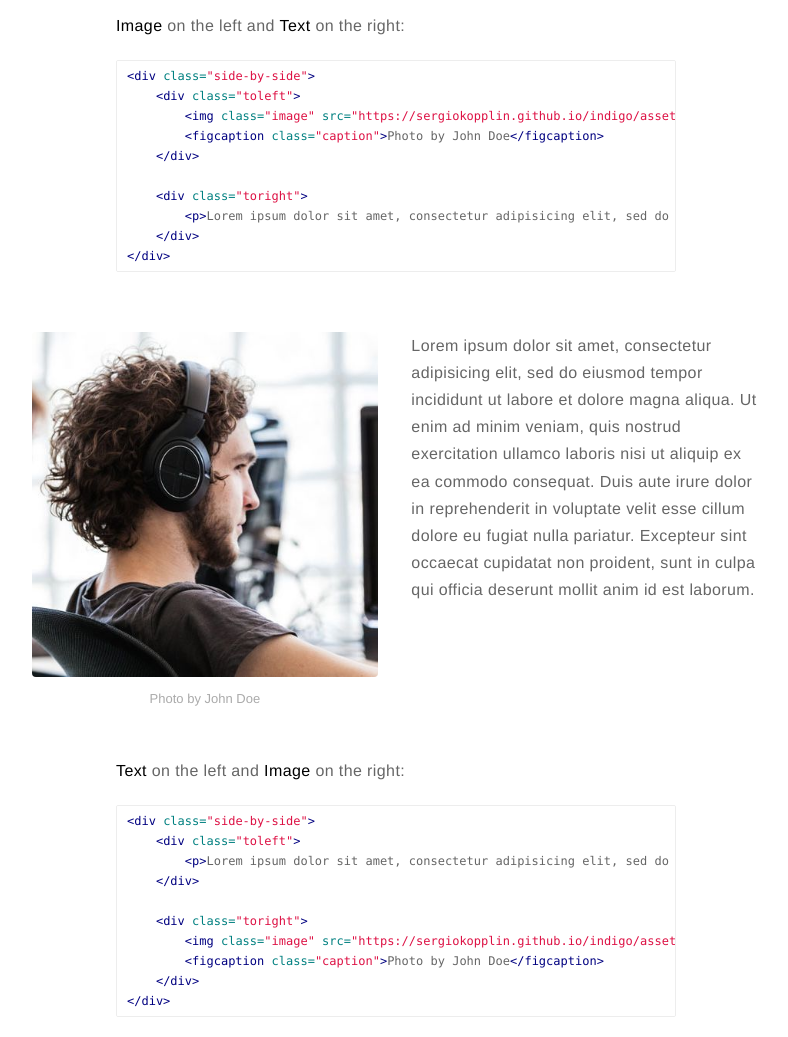
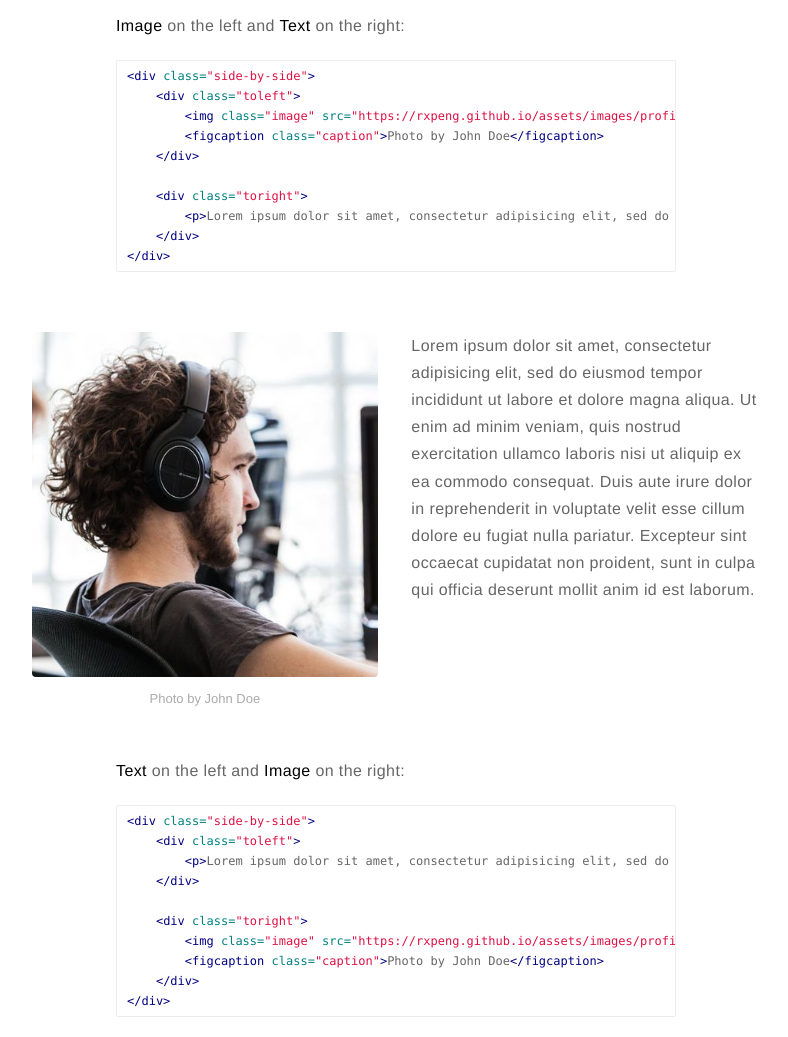
Before and after one commit to rxpeng/rxpeng, a Jekyll site: the page built from _posts/2015-02-24-markdown-extra-components.markdown, in a window 1280 px wide and 1400 px high, scrolled down 1068 px. Shown: the part 151-1188 px from the top of the window, without its empty margins (244-1032 px from the left). Built offline with Jekyll 4.4.1, drawn with Linux system fonts in a browser that asks for light colours; comment, search, counter and statistics services are not loaded; part of the change alters nothing that is shown.

Commit message:
Update _config.yml

```diff
--- a/_config.yml
+++ b/_config.yml
@@ -16,7 +16,7 @@ resume: true
 resume-external: true
 resume-url: https://google.com/?q=my+resume
 
-url: https://sergiokopplin.github.io/indigo
+url: https://rxpeng.github.io
 # your url: https://USERNAME.github.io
 
 permalink: /:title/
```
